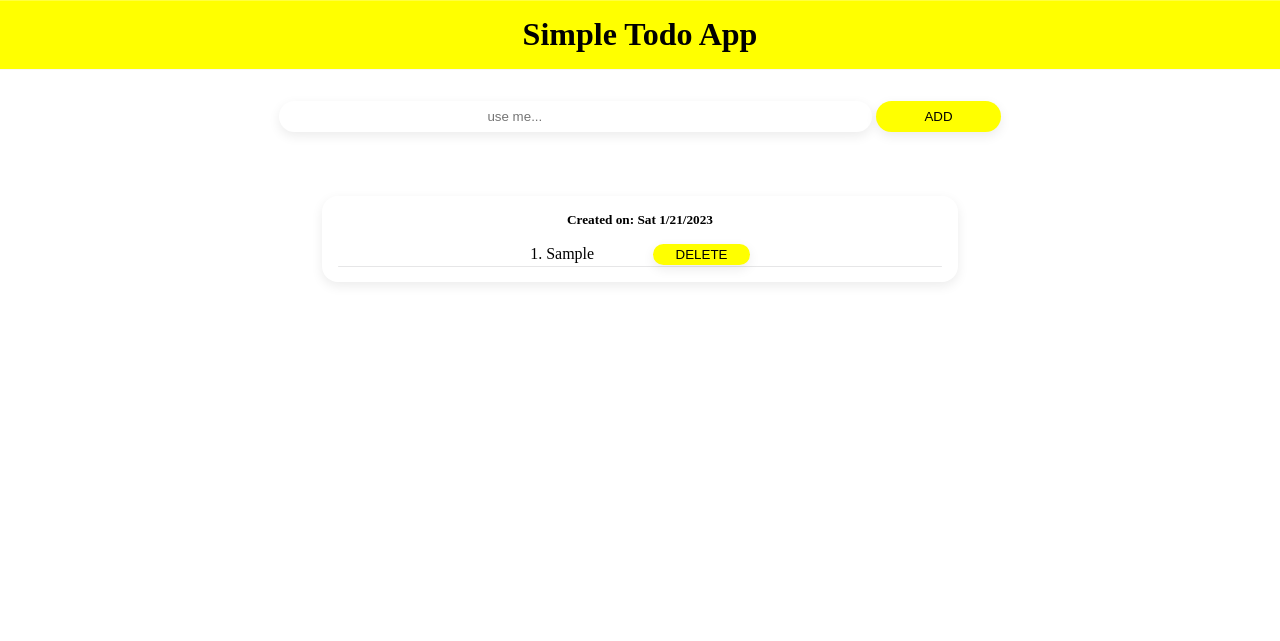
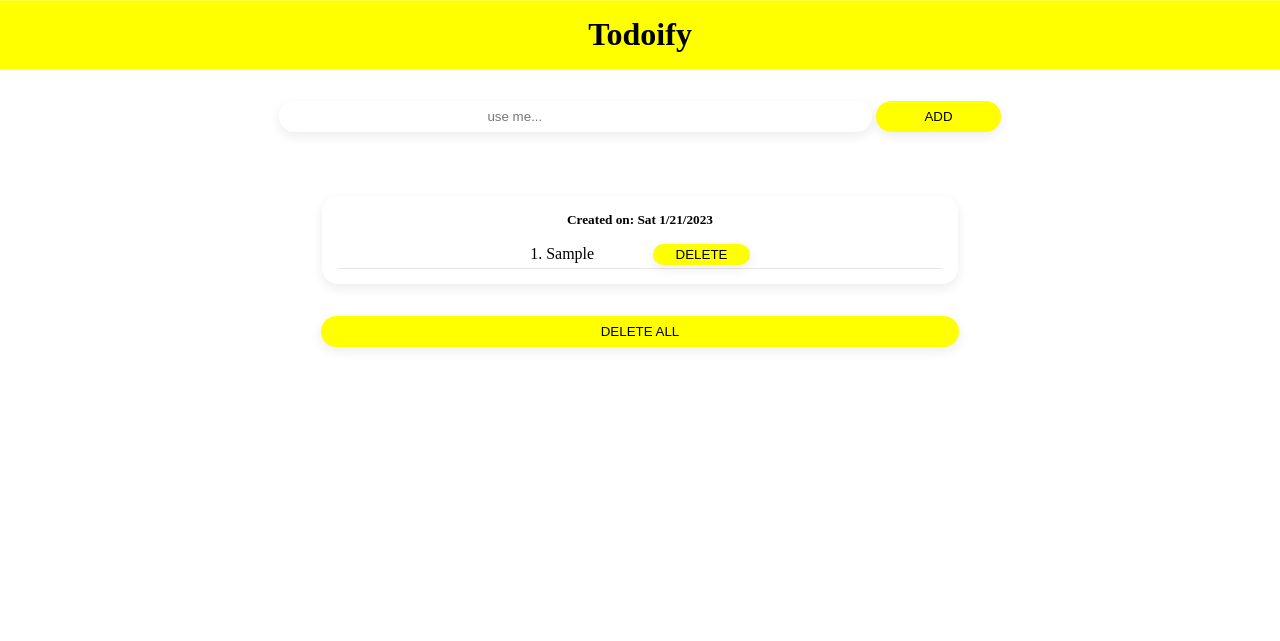
Before and after one commit to azizbekjuraev/todoify-app-js, a plain HTML site: page index.html in a window 1280 px wide. Both pictures are taken after typing "Sample" into the empty fields and a click on the button "ADD". Shown: the top 641 px of the page. Drawn offline with Linux system fonts and the light colour scheme.

Commit message:
added delete all btn, localStorage is not functional

```diff
--- a/index.html
+++ b/index.html
@@ -4,17 +4,18 @@
     <meta charset="UTF-8" />
     <meta http-equiv="X-UA-Compatible" content="IE=edge" />
     <meta name="viewport" content="width=device-width, initial-scale=1.0" />
-    <title>todo app</title>
+    <title>Todoify app</title>
     <link rel="stylesheet" href="./styles.css" />
   </head>
   <body>
-    <header><h1 class="simple">Simple Todo App</h1></header>
+    <header><h1 class="simple">Todoify</h1></header>
     <main>
       <input type="text" placeholder="use me..." id="todo--input" />
       <button id="add--btn">ADD</button>
       <div class="todo--div">
         <ul class="todo--ul"></ul>
       </div>
+      <button class="delete--all">DELETE ALL</button>
     </main>
     <footer>
       <div class="footer--icons">
@@ -24,13 +25,14 @@
         <a href="https://t.me/AZIZBEKJURAEV1"
           ><img src="./img/telegram.png" alt=""
         /></a>
-        <a href="mailto: +998941500330"
+        <a href=tel:+998941500330"
           ><img src="./img/telephone-call.png" alt=""
         /></a>
         <a href="https://github.com/AZIZBEKJURAEV1">
           <img src="./img/github.png" alt="" />
         </a>
       </div>
+
       <h1 class="azizbek">AZIZBEKJURAEV</h1>
       <h5>©️ 2023 - all rights reserved</h5>
     </footer>
--- a/styles.css
+++ b/styles.css
@@ -62,6 +62,7 @@ li::after {
   border-radius: 10px;
   align-items: center;
   margin: auto;
+  margin-top: 0.1rem;
 }
 
 li {
@@ -110,3 +111,12 @@ li {
   box-shadow: rgba(0, 0, 0, 0.08) 0px 4px 12px;
   border-radius: 1rem;
 }
+.delete--all {
+  background-color: yellow;
+  border: none;
+  padding: 0.5rem 17.5rem;
+  border-radius: 1rem;
+  cursor: pointer;
+  box-shadow: rgb(0 0 0 / 8%) 0px 4px 12px;
+  display: none;
+}
--- a/todo.js
+++ b/todo.js
@@ -2,14 +2,16 @@
 
 const inputEl = document.getElementById("todo--input");
 const addBtn = document.getElementById("add--btn");
+const deleteAll = document.querySelector(".delete--all");
 const ul = document.querySelector(".todo--ul");
 
 let count = 1;
+let todo = [];
 
 //create date
 const weekday = ["Sun", "Mon", "Tues", "Wed", "Thurs", "Fri", "Sat"];
 let d = new Date();
-let day = weekday[d.getDay()];
+let wDay = weekday[d.getDay()];
 
 const now = new Date();
 const options = {
@@ -22,29 +24,45 @@ const options = {
 };
 
 const today = new Intl.DateTimeFormat(options).format(now);
+const parsed = JSON.parse(localStorage.getItem("todos"));
+// console.log(parsed);
 
 addBtn.addEventListener("click", () => {
-  //created time;
-
   if (!inputEl.value) {
     return;
   }
 
-  ul.innerHTML += `<li class="li--text"> <h5 class="created">Created on: ${day} ${today} </h5>
-  ${count++}. ${
-    inputEl.value
-  } <button class="delete--btn" >DELETE</button> </li>`;
+  todo =
+    ul.innerHTML += `<li class="li--text"> <h5 class="created">Created on: ${wDay} ${today} </h5>
+${count++}. ${
+      inputEl.value
+    } <button class="delete--btn" >DELETE</button> </li>`;
   inputEl.value = "";
+
+  localStorage.setItem("todos", JSON.stringify(todo));
 
   // delete todo
   const deleteBtn = document.querySelectorAll(".delete--btn");
-
   for (let i = 0; i < deleteBtn.length; i++) {
     deleteBtn[i].onclick = function () {
       this.parentNode.remove();
       if (ul.innerHTML === "") {
         count = 1;
+        deleteAll.style.display = "none";
       }
+      //   setTimeout(() => {
+      //     alert(`Your todo was successfully deleted!`);
+      //   }, "2000");
     };
   }
+
+  //delete all todos
+  deleteAll.style.display = "inline-block";
+  deleteAll.addEventListener("click", () => {
+    ul.innerHTML = "";
+    if (ul.innerHTML === "") {
+      count = 1;
+      deleteAll.style.display = "none";
+    }
+  });
 });
```
